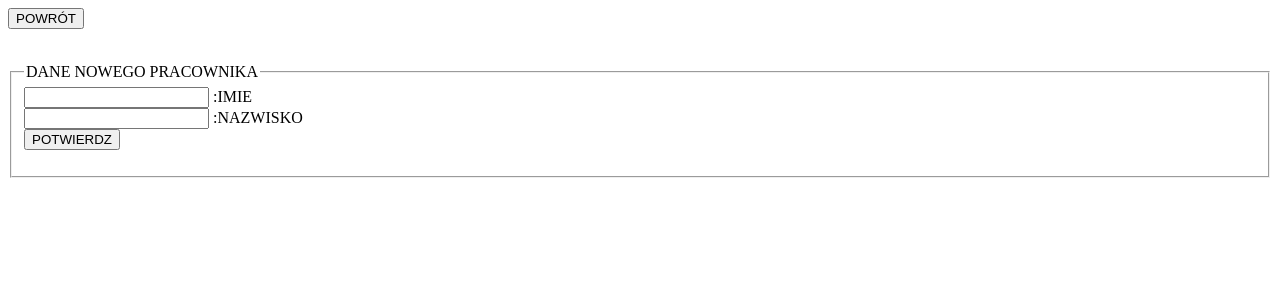
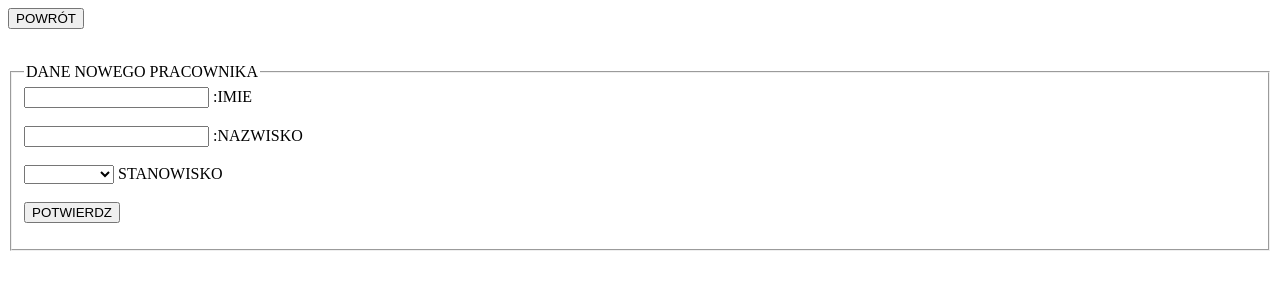
Before and after one commit to RedBeetle777/Pizzeria2, a PHP site: page /dodajpracownika.php in a window 1280 px wide. Shown: the top 300 px of the page. Run offline with PHP 8.4, Linux system fonts and the light colour scheme; the visitor is signed in with stand-in values (Sample User, id 1).

Commit message:
dodawanie pracownika do bazy danych(w trakcie)

```diff
--- a/dodajpracownika.php
+++ b/dodajpracownika.php
@@ -20,7 +20,7 @@ if ($polaczenie->connect_errno!=0)
 {
     echo "Error: ".$polaczenie->connect_errno;
 }
-
+//sprawdzenie imienia
 $blad = false;
 if(isset($_GET['imie'])){
     if (strlen($_GET['imie']) == 0){
@@ -28,17 +28,22 @@ if(isset($_GET['imie'])){
         echo "nie podano imienia!<br/>";
     }else array_push($dane, $_GET['imie']);
 }else $blad = true;
+//sprawdzenie nazwiska
 if(isset($_GET['nazwisko'])){
     if (strlen($_GET['nazwisko']) == 0){
         $blad = true;
         echo "nie podano nazwiska!";
     }else array_push($dane, $_GET['nazwisko']);
 }else $blad = true;
+//jesli nie popelniono bledu
 if (!$blad){
-    array_push($dane, substr($_GET['imie'],0,3).
-        substr($_GET['nazwisko'],0,3));
+    array_push($dane, substr($_GET['imie'],0,strlen($_GET['imie'])).
+        substr($_GET['nazwisko'],0,strlen($_GET['nazwisko'])));
+
     echo "login: ".$dane[2]." haslo: ".rand(1000,9999);
-
+$sql = "INSERT INTO `uzytkownik` (`idUzytkownik`, `haslo`,
+ `imie`, `nazwisko`, `login`, `stanowisko`)
+  VALUES (NULL, '', '', '', '', 'Inne')";
 }
 ?>
 
@@ -55,10 +60,16 @@ if (!$blad){
 <fieldset>
     <legend align="left">DANE NOWEGO PRACOWNIKA</legend>
     <form action="dodajpracownika.php">
-        <input type="text" name="imie" > :IMIE<br/>
-        <input type="text" name="nazwisko" > :NAZWISKO<br/>
-<!--        <input type="hidden" name=rand(1000,9999)> HASLO-->
-
+        <input type="text" name="imie" > :IMIE<br/><br/>
+        <input type="text" name="nazwisko" > :NAZWISKO<br/><br/>
+        <select name="stanowisko">
+            <option value="" selected></option>
+            <option value="Manager">MANAGER</option>
+            <option value="Kelner">KELNER</option>
+            <option value="Kucharz">KUCHARZ</option>
+            <option value="Inne">INNE</option>
+        </select>
+        STANOWISKO<br/><br/>
         <input type="submit" value="POTWIERDZ">
     </form>
 
```
